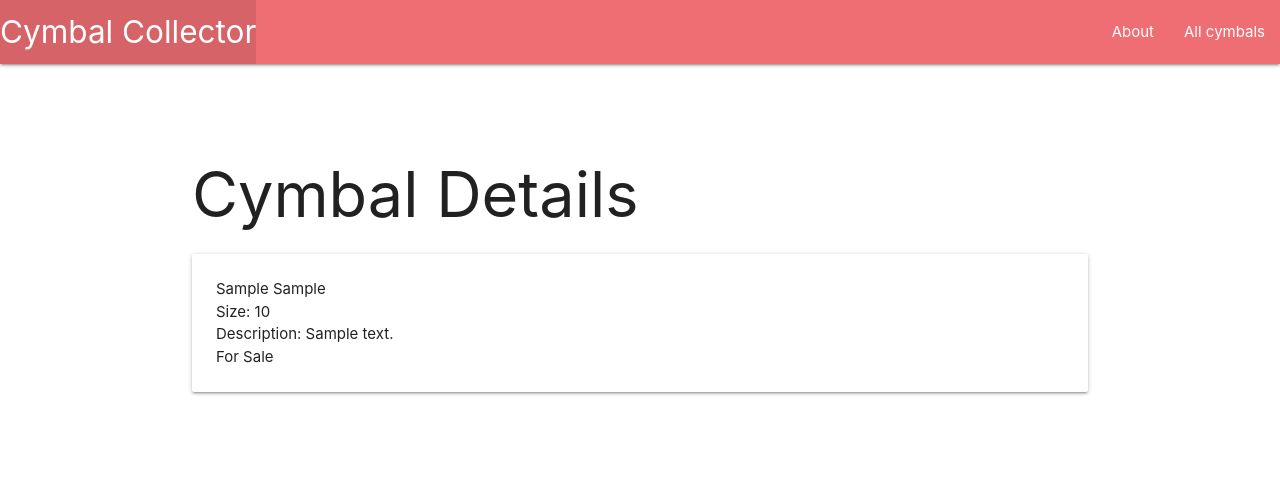
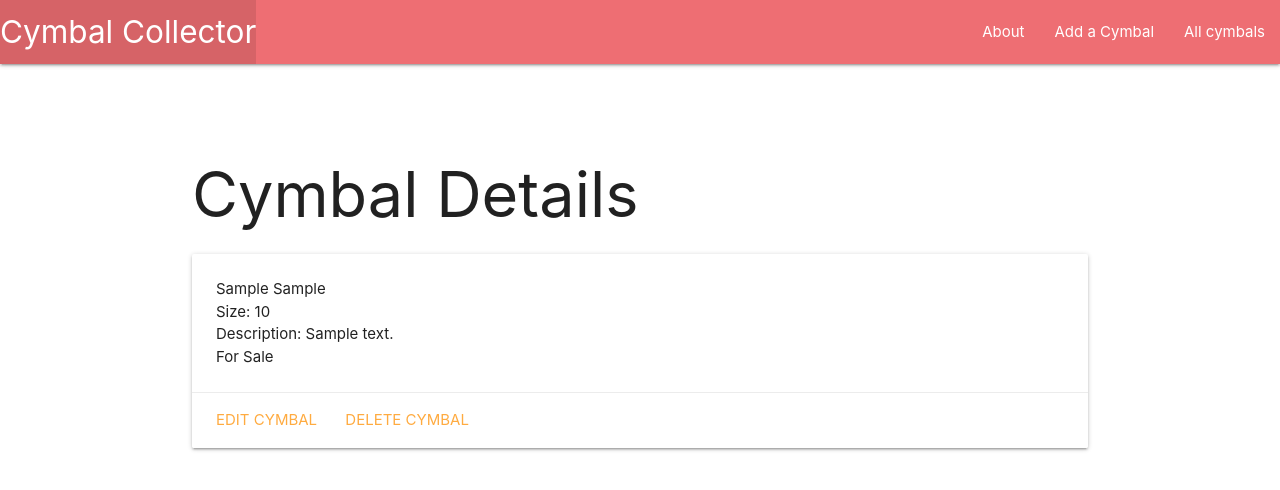
Before and after one commit to burtscriptor/Cymbal-Collector, a Django app: page /cymbal/1 in a window 1280 px wide. Shown: the top 490 px of the page. Run offline with Django 5.2, Linux system fonts and the light colour scheme; tables that the repository leaves empty hold one stand-in row (values such as "Sample post").

Commit message:
part three

```diff
--- a/main_app/models.py
+++ b/main_app/models.py
@@ -1,4 +1,5 @@
 from django.db import models
+from django.urls import reverse
 
 # Create your models here.
 class Cymbal(models.Model):
@@ -8,5 +9,8 @@ class Cymbal(models.Model):
     description = models.TextField(max_length=256)
     sold = models.BooleanField(default=False)
 
+    def get_absolute_url(self):
+        return reverse('details', kwargs={'cymbal_id': self.id})
+
     def __self__(self):
         return f"{self.size} inch {self.brand} {self.type}"
--- a/main_app/templates/base.html
+++ b/main_app/templates/base.html
@@ -17,8 +17,9 @@
           <li><a href="/" class="left brand-logo">Cymbal Collector</a></li>
         </ul>
         <ul class="right">
-          <li><a href="/about">About</a></li>
-          <li><a href="/cymbals">All cymbals</a></li>
+          <li><a href="{% url 'about' %}">About</a></li>
+          <li><a href="{% url 'create_cymbal' %}">Add a Cymbal</a></li>
+          <li><a href="{% url 'index' %}">All cymbals</a></li>
         </ul>
       </div>
     </nav>
--- a/main_app/templates/details.html
+++ b/main_app/templates/details.html
@@ -14,5 +14,9 @@
           <p>For Sale</p>
        {% endif %}
   </div>
+  <div class="card-action">
+    <a href="{% url 'cymbal_update' cymbal.id %}">Edit Cymbal</a>
+    <a href="{% url 'cymbal_delete' cymbal.id %}">Delete Cymbal</a>
+  </div>
 </div>
 {% endblock %}
--- a/main_app/urls.py
+++ b/main_app/urls.py
@@ -5,5 +5,8 @@ urlpatterns = [
     path("", views.home, name="home"),
     path("about/", views.about, name="about"),
     path("cymbals/", views.index, name="index"),
-    path("cymbal/<int:cymbal_id>", views.details, name="details")
+    path("cymbal/<int:cymbal_id>", views.details, name="details"),
+    path("cymbal/create", views.CreateCymbal.as_view(), name='create_cymbal'),
+    path("cymbal/<int:pk>/delete/", views.CymbalDelete.as_view(), name="cymbal_delete"),
+    path("cymbal/<int:pk>/update/", views.CymbalUpdate.as_view(), name='cymbal_update'),
 ]
--- a/main_app/views.py
+++ b/main_app/views.py
@@ -1,4 +1,5 @@
 from django.shortcuts import render
+from django.views.generic.edit import CreateView, UpdateView, DeleteView
 from .models import Cymbal
 
 # Create your views here.
@@ -17,3 +18,15 @@ def index(request):
 def details(request, cymbal_id):
     cymbal = Cymbal.objects.get(id=cymbal_id)
     return render(request, 'details.html', { "cymbal": cymbal })
+
+class CreateCymbal(CreateView):
+    model = Cymbal
+    fields = '__all__'
+
+class CymbalDelete(DeleteView):
+    model = Cymbal
+    success_url = '/cymbals/'
+
+class CymbalUpdate(UpdateView):
+    model = Cymbal
+    fields = ['size', 'description', 'brand']
```
Also changed, not shown: main_app/templates/main_app/cymbal_confirm_delete.html (added, +12 -0 lines), main_app/templates/main_app/cymbal_form.html (added, +21 -0 lines).
